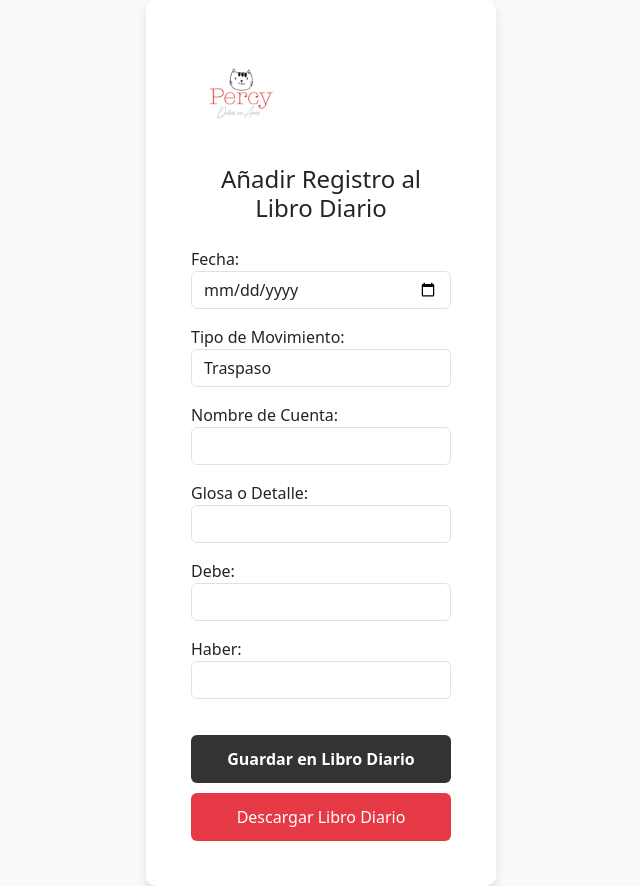
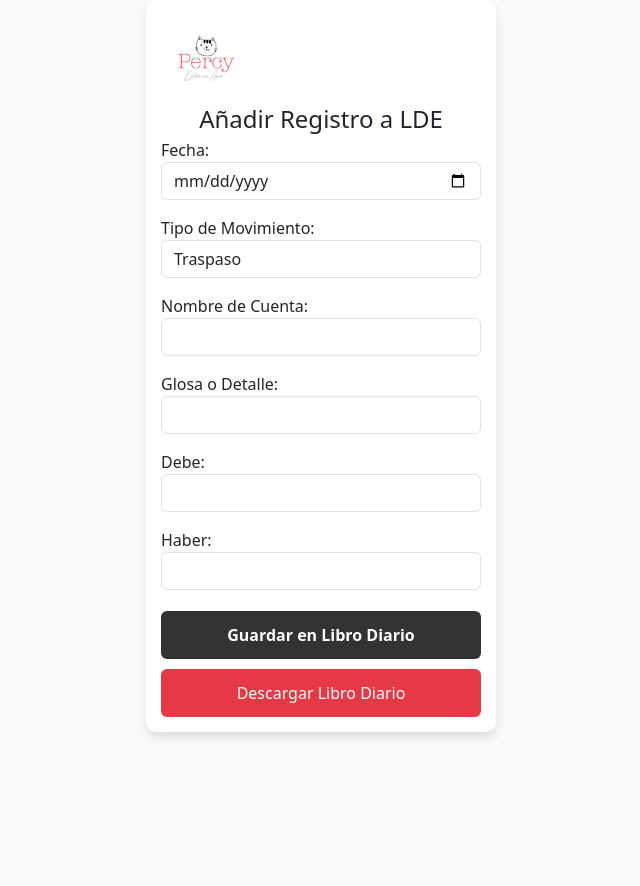
Before and after one commit to Dolavarria/DulcesPercyExcel, a Django app: page /librodiario/ in a window 1280 px wide. Shown: the whole page, without its empty margins (319-959 px from the left). After the commit the page ends 738 px from the top, so only its background shows below. Run offline with Django 5.2, Linux system fonts and the light colour scheme.

Commit message:
Actualización de estilos en la plantilla del Libro Diario: ajuste de padding, tamaño del logo y margen en el encabezado

```diff
--- a/ExcelExport/templates/libro_diario.html
+++ b/ExcelExport/templates/libro_diario.html
@@ -16,20 +16,19 @@
         }
         .container {
             background-color: white;
-            padding: 45px;
+            padding: 15px;
             border-radius: 10px;
             box-shadow: 0 6px 10px rgba(0, 0, 0, 0.1);
             max-width: 350px;
             width: 100%;
         }
         .logo {
-            width: 100px;
+            width: 90px;
         }
         .header {
             display: flex;
             justify-content: space-between;
             align-items: center;
-            margin-bottom: 20px;
         }
         .btn-back {
             font-size: 14px;
@@ -46,7 +45,7 @@
             padding: 12px;
             font-size: 16px;
             font-weight: bold;
-            margin-top: 20px;
+            margin-top: 5px;
         }
         .btn-primary:hover {
             background-color: #555;
@@ -69,7 +68,7 @@
         <div class="header">
             <img src="{% static 'dulcespercy.jpg' %}" alt="Dulces Percy Logo" class="logo">
         </div>
-        <h4 class="text-center mb-4">Añadir Registro al Libro Diario</h4>
+        <h4 class="text-center mb-1">Añadir Registro a LDE </h4>
         <form method="post">
             {% csrf_token %}
             {{ form.as_p }}
```
